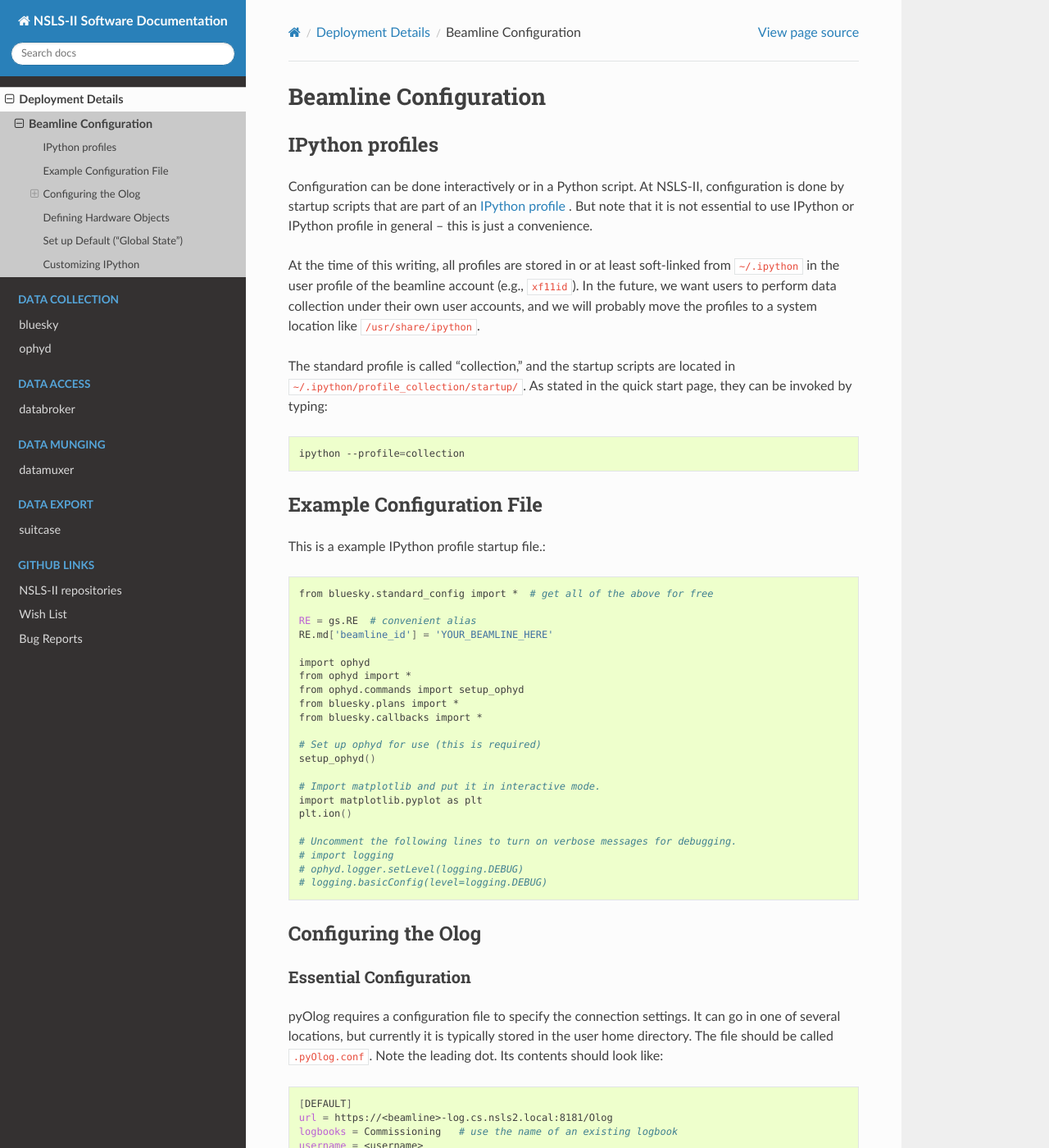
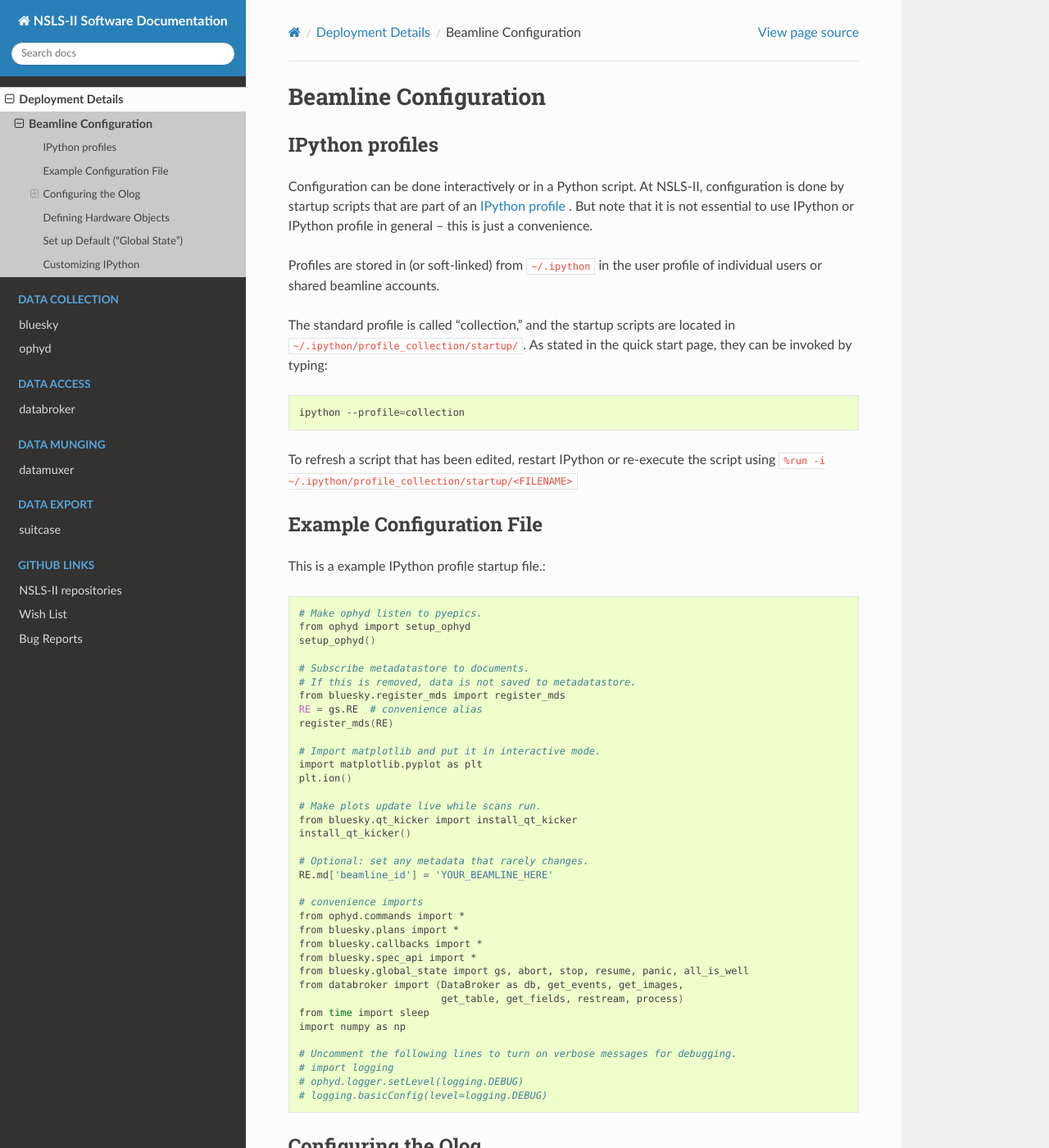
Before and after one commit to NSLS-II/docs, a Sphinx documentation site: the page built from source/beamline-configuration.rst, in a window 1280 px wide and 1400 px high. Shown: the whole window at 82% size. Built offline with Sphinx 7.4.7 and the Read the Docs theme 2.0.0, drawn with Linux system fonts in a browser that asks for light colours; pages that are not in the unit, such as notebooks, are missing from menus.

Commit message:
Update example config file

```diff
--- a/source/beamline-configuration.rst
+++ b/source/beamline-configuration.rst
@@ -12,11 +12,8 @@ At NSLS-II, configuration is done by startup scripts that are part of an
 . But note that it is not essential to use IPython or IPython profile in
 general -- this is just a convenience.
 
-At the time of this writing, all profiles are stored in or at least soft-linked
-from ``~/.ipython`` in the user profile of the beamline account (e.g.,
-``xf11id``). In the future, we want users to perform data collection under
-their own user accounts, and we will probably move the profiles to a system
-location like ``/usr/share/ipython``.
+Profiles are stored in (or soft-linked) from ``~/.ipython`` in the user profile
+of individual users or shared beamline accounts.
 
 The standard profile is called "collection," and the startup scripts are
 located in ``~/.ipython/profile_collection/startup/``. As stated in the
@@ -26,28 +23,45 @@ quick start page, they can be invoked by typing:
 
     ipython --profile=collection
 
+To refresh a script that has been edited, restart IPython or re-execute the
+script using ``%run -i ~/.ipython/profile_collection/startup/<FILENAME>``
+
 Example Configuration File
 --------------------------
 
 This is a example IPython profile startup file.::
 
-    from bluesky.standard_config import *  # get all of the above for free
+    # Make ophyd listen to pyepics.
+    from ophyd import setup_ophyd
+    setup_ophyd()
 
-    RE = gs.RE  # convenient alias
-    RE.md['beamline_id'] = 'YOUR_BEAMLINE_HERE'
-
-    import ophyd
-    from ophyd import *
-    from ophyd.commands import setup_ophyd
-    from bluesky.plans import *
-    from bluesky.callbacks import *
-
-    # Set up ophyd for use (this is required)
-    setup_ophyd()
+    # Subscribe metadatastore to documents.
+    # If this is removed, data is not saved to metadatastore.
+    from bluesky.register_mds import register_mds
+    RE = gs.RE  # convenience alias
+    register_mds(RE)
 
     # Import matplotlib and put it in interactive mode.
     import matplotlib.pyplot as plt
     plt.ion()
+
+    # Make plots update live while scans run.
+    from bluesky.qt_kicker import install_qt_kicker
+    install_qt_kicker()
+
+    # Optional: set any metadata that rarely changes.
+    RE.md['beamline_id'] = 'YOUR_BEAMLINE_HERE'
+
+    # convenience imports
+    from ophyd.commands import *
+    from bluesky.plans import *
+    from bluesky.callbacks import *
+    from bluesky.spec_api import *
+    from bluesky.global_state import gs, abort, stop, resume, panic, all_is_well
+    from databroker import (DataBroker as db, get_events, get_images,
+                            get_table, get_fields, restream, process)
+    from time import sleep
+    import numpy as np
 
     # Uncomment the following lines to turn on verbose messages for debugging.
     # import logging
```
